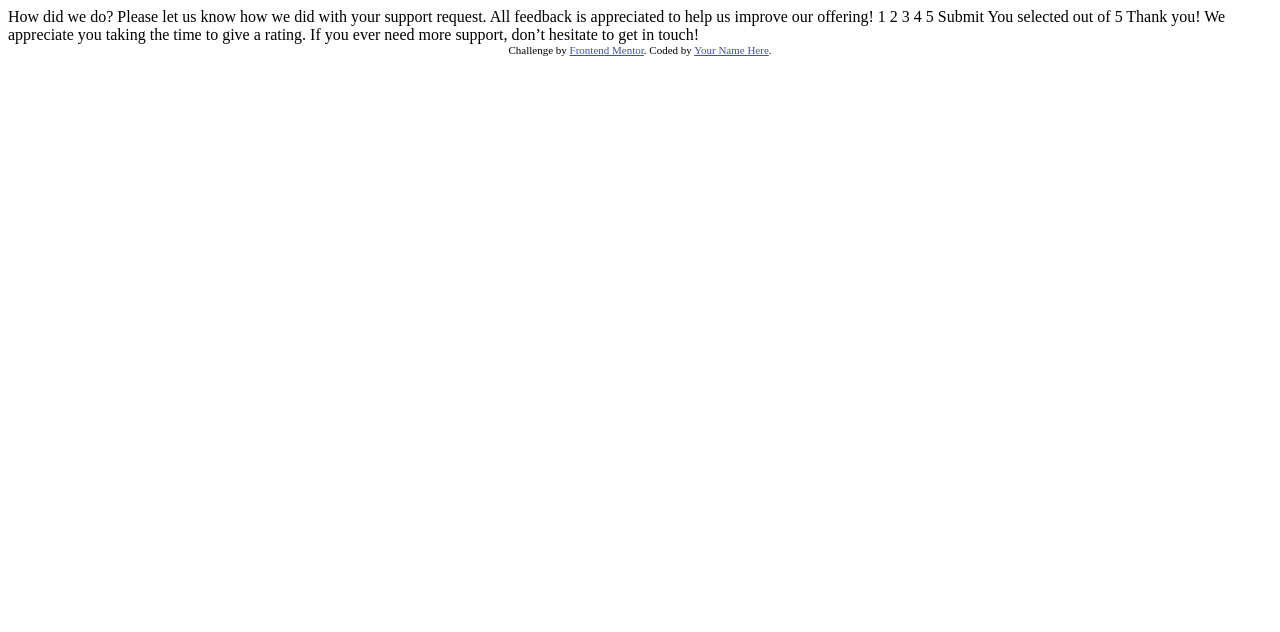
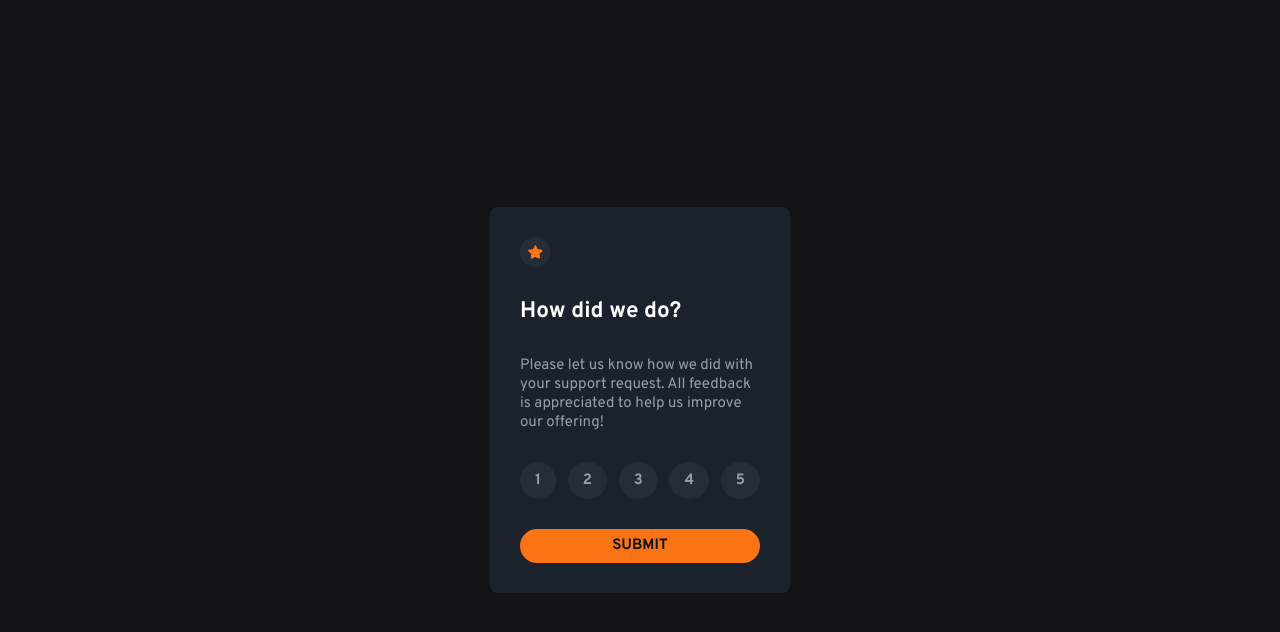
Before and after one commit to snigdha-sukun/interactive-rating-component, a plain HTML site: page index.html in a window 1280 px wide. Drawn offline with Linux system fonts and the light colour scheme.

Commit message:
my solution

```diff
--- /dev/null
+++ b/index.css
@@ -0,0 +1,121 @@
+@import url('https://fonts.googleapis.com/css2?family=Overpass:ital,wght@0,100..900;1,100..900&display=swap');
+
+:root {
+    --orange: hsl(25, 97%, 53%);
+    --white: hsl(0, 0%, 100%);
+    --light-grey: hsl(217, 12%, 63%);
+    --dark-blue: hsl(213, 19%, 18%);
+    --dark-blue-2: hsl(215, 24%, 14%);
+    --very-dark-blue: hsl(216, 12%, 8%);
+    --font-size: 15px;
+    --font-family: "Overpass";
+}
+
+* {
+    margin: 0;
+    padding: 0;
+    box-sizing: border-box;
+    font-family: var(--font-family);
+}
+
+h1 {
+    color: var(--white);
+    font-weight: 700;
+}
+
+body {
+    background-color: var(--very-dark-blue);
+    color: var(--light-grey);
+    font-size: var(--font-size);
+    font-weight: 400;
+    height: 100vh;
+    display: flex;
+    flex-direction: column;
+    align-items: center;
+    justify-content: center;
+}
+
+article {
+    display: flex;
+    flex-direction: column;
+    justify-content: center;
+    margin: 1em;
+    background-color: var(--dark-blue-2);
+    width: 20em;
+    gap: 2em;
+    padding: 2em;
+    border-radius: 0.5em;
+    transition: all 0.3s ease;
+}
+
+summary {
+    background-color: var(--dark-blue);
+    border-radius: 1em;
+    color: var(--orange);
+    padding: 0.2em 1em;
+}
+
+.thank-you {
+    align-items: center;
+    display: none;
+}
+
+.star-icon {
+    background-color: var(--dark-blue);
+    padding: 0.5em;
+    border-radius: 50%;
+}
+
+menu {
+    list-style-type: none;
+    font-weight: 700;
+}
+
+button {
+    all: unset;
+    cursor: pointer;
+    text-align: center;
+    font-weight: 700;
+}
+
+.rating-options {
+    display: flex;
+    justify-content: space-between;
+    width: 100%;
+}
+
+.rating-option {
+    border-radius: 50%;
+    background-color: var(--dark-blue);
+    padding: 0.6em 1em;
+    transition: all 0.3s ease;
+}
+
+.rating-option:hover {
+    background-color: var(--orange);
+    color: var(--very-dark-blue);
+    transition: all 0.3s ease;
+}
+
+.selected {
+    background-color: var(--white);
+    color: var(--very-dark-blue);
+    transition: all 0.3s ease;
+}
+
+.submit {
+    background-color: var(--orange);
+    color: var(--very-dark-blue);
+    padding: 0.5em 1em;
+    border-radius: 1.5em;
+    transition: background-color 0.3s ease;
+}
+
+.submit:hover {
+    background-color: var(--white);
+    transition: background-color 0.3s ease;
+}
+
+.msg {
+    text-align: center;
+}
--- a/index.html
+++ b/index.html
@@ -7,53 +7,50 @@
   <!-- displays site properly based on user's device -->
 
   <link rel="icon" type="image/png" sizes="32x32" href="./images/favicon-32x32.png">
+  <link rel="stylesheet" href="index.css">
+  <script src="index.js" defer></script>
 
   <title>Frontend Mentor | Interactive rating component</title>
-
-  <!-- Feel free to remove these styles or customise in your own stylesheet 👍 -->
-  <style>
-    .attribution {
-      font-size: 11px;
-      text-align: center;
-    }
-
-    .attribution a {
-      color: hsl(228, 45%, 44%);
-    }
-  </style>
 </head>
 
 <body>
 
+  <main>
+
     <!-- Rating state start -->
-
-  How did we do?
-
+    <article class="rating-container" id="rating-container">
+      <img src="./images/icon-star.svg" alt="Star Icon" width="30" class="star-icon">
+      <h1>How did we do?</h1>
+      <p>
         Please let us know how we did with your support request. All feedback is appreciated
         to help us improve our offering!
-
-  1 2 3 4 5
-
-  Submit
-
+      </p>
+      <menu class="rating-options" id="rating-options-container">
+        <li class="rating-option" data-value="1" aria-label="Rating 1">1</li>
+        <li class="rating-option" data-value="2" aria-label="Rating 2">2</li>
+        <li class="rating-option" data-value="3" aria-label="Rating 3">3</li>
+        <li class="rating-option" data-value="4" aria-label="Rating 4">4</li>
+        <li class="rating-option" data-value="5" aria-label="Rating 5">5</li>
+      </menu>
+      <button aria-label="Submit" class="submit" id="submit-btn">
+        SUBMIT
+      </button>
+    </article>
     <!-- Rating state end -->
 
     <!-- Thank you state start -->
-
-  You selected <!-- Add rating here --> out of 5
-
-  Thank you!
-
+    <article class="thank-you" id="thank-you-container">
+      <img src="./images/illustration-thank-you.svg" alt="Thank You Illustration" width="100">
+      <summary>You selected <span id="rating-text"></span><!-- Add rating here --> out of 5</summary>
+      <h1>Thank you!</h1>
+      <p class="msg">
         We appreciate you taking the time to give a rating. If you ever need more support,
         don’t hesitate to get in touch!
-
+      </p>
+    </article>
     <!-- Thank you state end -->
 
-
-  <div class="attribution">
-    Challenge by <a href="https://www.frontendmentor.io?ref=challenge" target="_blank">Frontend Mentor</a>.
-    Coded by <a href="#">Your Name Here</a>.
-  </div>
+  </main>
 </body>
 
 </html>
--- /dev/null
+++ b/index.js
@@ -0,0 +1,31 @@
+const submitBtn = document.getElementById('submit-btn');
+const ratingText = document.getElementById('rating-text');
+const ratingContainer = document.getElementById('rating-container');
+const thankYouContainer = document.getElementById('thank-you-container');
+const optionsContainer = document.getElementById('rating-options-container');
+
+function selectRatingOption(selected) {
+    const lastSelectedOption = document.querySelector(".selected");
+    const selectedClass = "selected"
+    if(lastSelectedOption) {
+        lastSelectedOption.classList.remove(selectedClass);
+    }
+
+    selected.classList.add(selectedClass);
+}
+
+function submitRating() {
+    const selectedOption = document.querySelector(".selected");
+    if (selectedOption) {
+        ratingText.textContent = selectedOption.getAttribute("data-value");
+        ratingContainer.style.display = 'none';
+        thankYouContainer.style.display = 'flex';
+    }
+}
+
+submitBtn.addEventListener('click', submitRating);
+
+optionsContainer.addEventListener("click", (event) => {
+    if (!event.target.getAttribute("data-value")) return;
+    selectRatingOption(event.target);
+});
```
Lines whose indentation alone changed are shown as unchanged.
